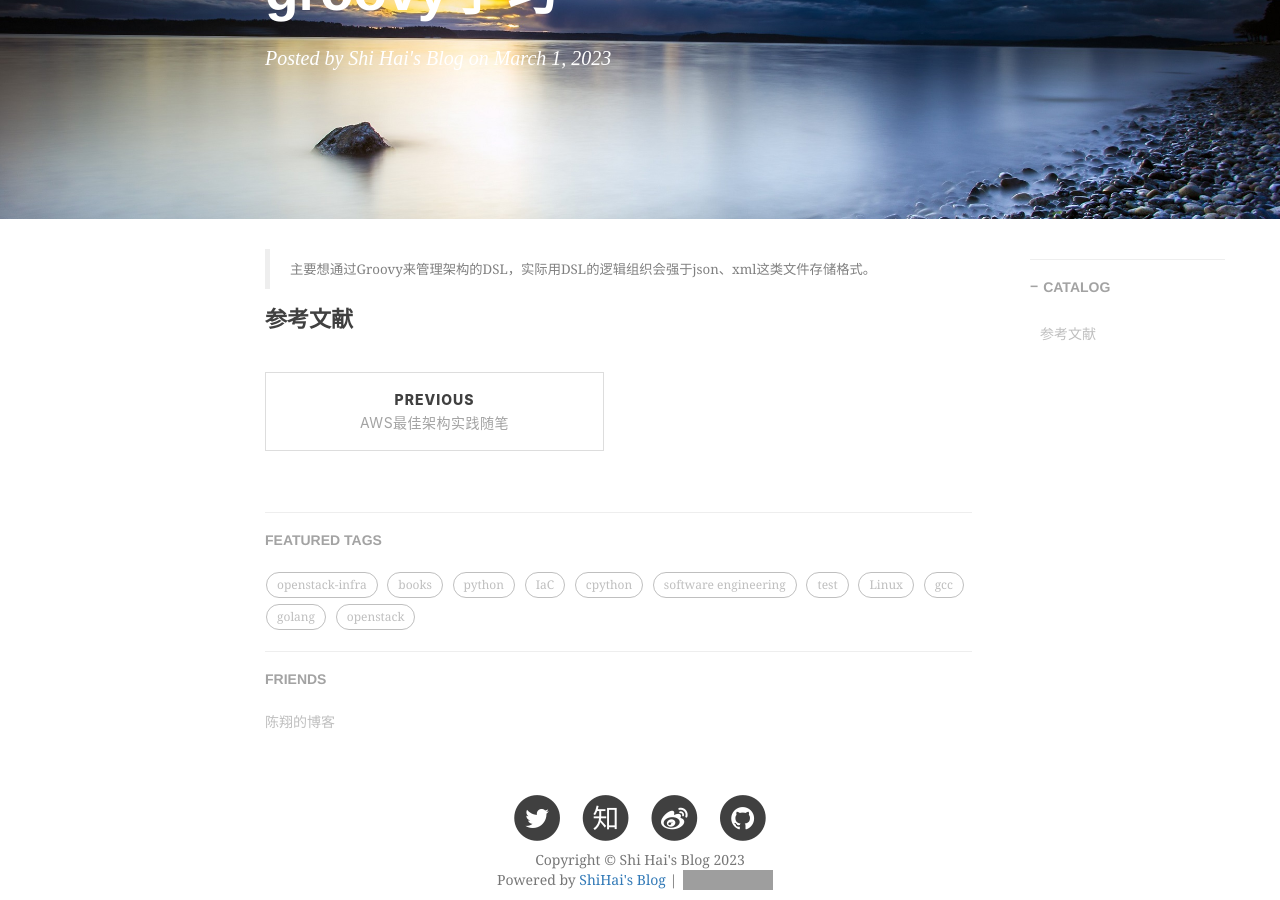
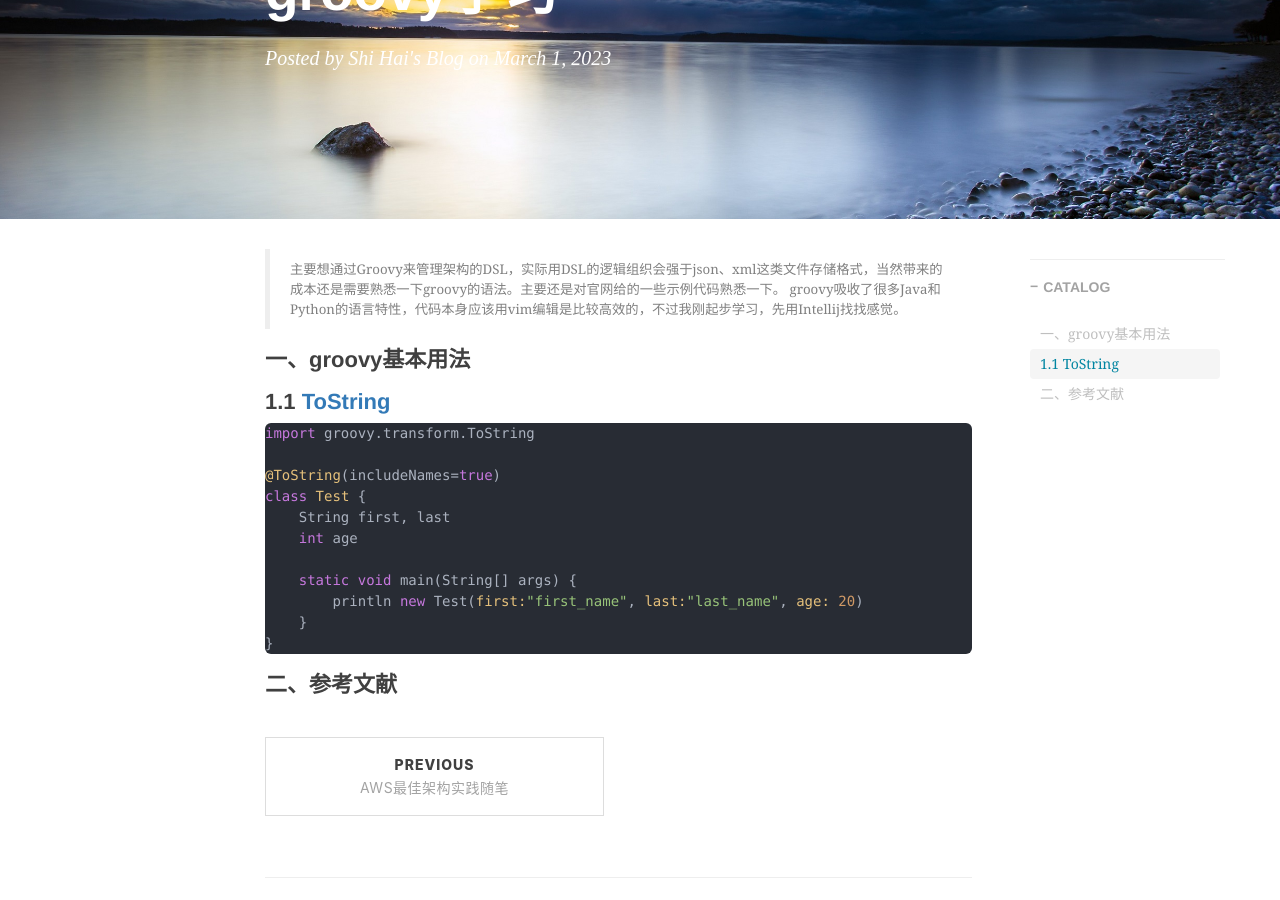
Before and after one commit to shihai1991/shihai1991.github.io, a Jekyll site: the page built from _posts/2023-03-01-groovy学习.md, in a window 1280 px wide and 900 px high, scrolled down 236 px. Built offline with Jekyll 4.4.1, drawn with Linux system fonts in a browser that asks for light colours; nearby versions of some CDN libraries; comment, search, counter and statistics services are not loaded; grey boxes are pictures that could not be loaded.

Commit message:
Update 2023-03-01-groovy学习.md

````diff
--- a/_posts/2023-03-01-groovy学习.md
+++ b/_posts/2023-03-01-groovy学习.md
@@ -8,6 +8,23 @@ tags:
   - groovy
 time: '2023.03.01 16:11:00'
 ---
-> 主要想通过Groovy来管理架构的DSL，实际用DSL的逻辑组织会强于json、xml这类文件存储格式。
+> 主要想通过Groovy来管理架构的DSL，实际用DSL的逻辑组织会强于json、xml这类文件存储格式，当然带来的成本还是需要熟悉一下groovy的语法。主要还是对官网给的一些示例代码熟悉一下。
+> groovy吸收了很多Java和Python的语言特性，代码本身应该用vim编辑是比较高效的，不过我刚起步学习，先用Intellij找找感觉。
 
-# 参考文献
+# 一、groovy基本用法
+# 1.1 [ToString](https://docs.groovy-lang.org/next/html/gapi/groovy/transform/ToString.html)
+```groovy
+import groovy.transform.ToString
+
+@ToString(includeNames=true)
+class Test {
+    String first, last
+    int age
+
+    static void main(String[] args) {
+        println new Test(first:"first_name", last:"last_name", age: 20)
+    }
+}
+```
+
+# 二、参考文献
````
